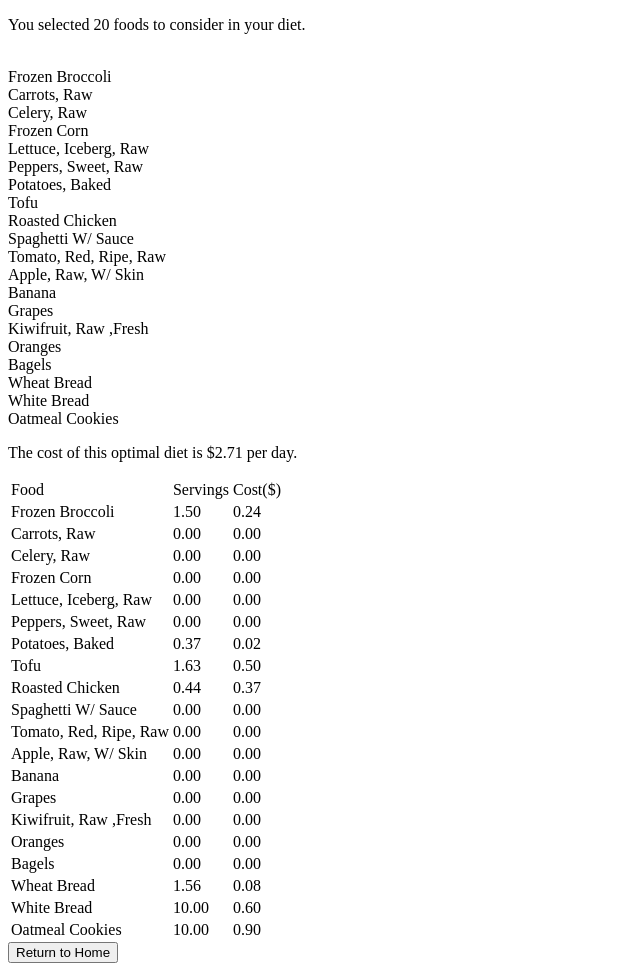
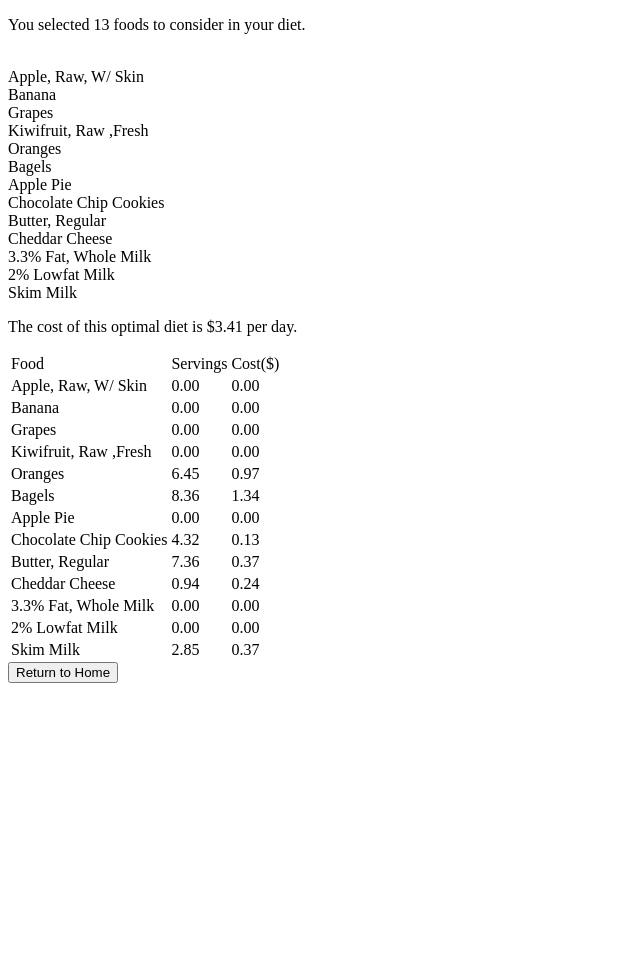
Before and after one commit to RafaelZernaUP/CMSC-150-PROJECT, a plain HTML site: page Pages/solution.html in a window 1280 px wide. Shown: the whole page, without its empty margins (0-640 px from the left). After the commit the page ends 800 px from the top, so only its background shows below. Drawn offline with Linux system fonts and the light colour scheme.

Commit message:
fix: slight fixes

```diff
--- a/Pages/solution.html
+++ b/Pages/solution.html
@@ -1,61 +1,21 @@
 <!DOCTYPE html><html><body>
-<p>You selected 20 foods to consider in your diet.</p><br>
-Frozen Broccoli<br>
-Carrots, Raw<br>
-Celery, Raw<br>
-Frozen Corn<br>
-Lettuce, Iceberg, Raw<br>
-Peppers, Sweet, Raw<br>
-Potatoes, Baked<br>
-Tofu<br>
-Roasted Chicken<br>
-Spaghetti W/ Sauce<br>
-Tomato, Red, Ripe, Raw<br>
+<p>You selected 13 foods to consider in your diet.</p><br>
 Apple, Raw, W/ Skin<br>
 Banana<br>
 Grapes<br>
 Kiwifruit, Raw ,Fresh<br>
 Oranges<br>
 Bagels<br>
-Wheat Bread<br>
-White Bread<br>
-Oatmeal Cookies<br>
-<p>The cost of this optimal diet is $2.71 per day.</p>
+Apple Pie<br>
+Chocolate Chip Cookies<br>
+Butter, Regular<br>
+Cheddar Cheese<br>
+3.3% Fat, Whole Milk<br>
+2% Lowfat Milk<br>
+Skim Milk<br>
+<p>The cost of this optimal diet is $3.41 per day.</p>
 <table>
 <tr><td>Food</td><td>Servings</td><td>Cost($)</td></tr>
-<tr>
-<td>Frozen Broccoli</td><td>1.50</td><td>0.24</td>
-</tr>
-<tr>
-<td>Carrots, Raw</td><td>0.00</td><td>0.00</td>
-</tr>
-<tr>
-<td>Celery, Raw</td><td>0.00</td><td>0.00</td>
-</tr>
-<tr>
-<td>Frozen Corn</td><td>0.00</td><td>0.00</td>
-</tr>
-<tr>
-<td>Lettuce, Iceberg, Raw</td><td>0.00</td><td>0.00</td>
-</tr>
-<tr>
-<td>Peppers, Sweet, Raw</td><td>0.00</td><td>0.00</td>
-</tr>
-<tr>
-<td>Potatoes, Baked</td><td>0.37</td><td>0.02</td>
-</tr>
-<tr>
-<td>Tofu</td><td>1.63</td><td>0.50</td>
-</tr>
-<tr>
-<td>Roasted Chicken</td><td>0.44</td><td>0.37</td>
-</tr>
-<tr>
-<td>Spaghetti W/ Sauce</td><td>0.00</td><td>0.00</td>
-</tr>
-<tr>
-<td>Tomato, Red, Ripe, Raw</td><td>0.00</td><td>0.00</td>
-</tr>
 <tr>
 <td>Apple, Raw, W/ Skin</td><td>0.00</td><td>0.00</td>
 </tr>
@@ -69,19 +29,31 @@ Oatmeal Cookies<br>
 <td>Kiwifruit, Raw ,Fresh</td><td>0.00</td><td>0.00</td>
 </tr>
 <tr>
-<td>Oranges</td><td>0.00</td><td>0.00</td>
+<td>Oranges</td><td>6.45</td><td>0.97</td>
 </tr>
 <tr>
-<td>Bagels</td><td>0.00</td><td>0.00</td>
+<td>Bagels</td><td>8.36</td><td>1.34</td>
 </tr>
 <tr>
-<td>Wheat Bread</td><td>1.56</td><td>0.08</td>
+<td>Apple Pie</td><td>0.00</td><td>0.00</td>
 </tr>
 <tr>
-<td>White Bread</td><td>10.00</td><td>0.60</td>
+<td>Chocolate Chip Cookies</td><td>4.32</td><td>0.13</td>
 </tr>
 <tr>
-<td>Oatmeal Cookies</td><td>10.00</td><td>0.90</td>
+<td>Butter, Regular</td><td>7.36</td><td>0.37</td>
+</tr>
+<tr>
+<td>Cheddar Cheese</td><td>0.94</td><td>0.24</td>
+</tr>
+<tr>
+<td>3.3% Fat, Whole Milk</td><td>0.00</td><td>0.00</td>
+</tr>
+<tr>
+<td>2% Lowfat Milk</td><td>0.00</td><td>0.00</td>
+</tr>
+<tr>
+<td>Skim Milk</td><td>2.85</td><td>0.37</td>
 </tr>
 </table>
 <form action="/"><button type="submit">Return to Home</button></form></body></html>
```
Also changed, not shown: 1 other file.
